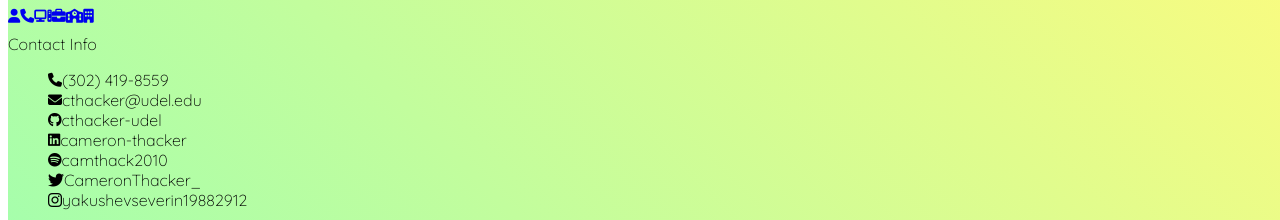
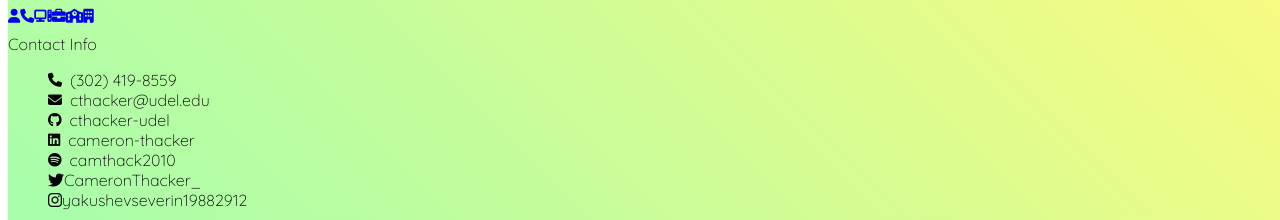
Before and after one commit to cthacker-udel/cthacker-website, a Next.js app: page /contactinfo in a window 1280 px wide. Shown: the part 146-366 px from the top of the page. Built offline with nearby package versions, Linux system fonts and the light colour scheme.

Commit message:
[updatesv2] Updated links

```diff
--- a/src/modules/ContactInfo/ContactInfo.component.tsx
+++ b/src/modules/ContactInfo/ContactInfo.component.tsx
@@ -2,7 +2,7 @@ import React from "react";
 
 import { BasicLayout } from "@/modules/common";
 
-import contactInfoStyles from "./ContactInfo.module.css";
+import styles from "./ContactInfo.module.css";
 
 /**
  * The Contact Info page
@@ -10,32 +10,63 @@ import contactInfoStyles from "./ContactInfo.module.css";
 export const ContactInfo = (): JSX.Element => (
     <BasicLayout>
         <div
-            className={`d-flex flex-column w-100 justify-content-center align-items-center ${contactInfoStyles.contact_info_page}`}
+            className={`d-flex flex-column w-100 justify-content-center align-items-center ${styles.contact_info_page}`}
         >
-            <div className={`${contactInfoStyles.contact_info_section}`}>
+            <div className={`${styles.contact_info_section}`}>
                 <div className="fs-1 text-decoration-underline mb-2 text-center">
                     {"Contact Info"}
                 </div>
                 <ul className="fa-ul m-0 fs-4">
                     <li className="d-flex flex-row justify-content-center mb-1">
                         <i className="fa-solid fa-phone my-auto fa-sm" />
-                        <span className="ms-2">{"(302) 419-8559"}</span>
+                        <a
+                            className={styles.contact_info_link}
+                            href="tel:3024198559"
+                        >
+                            {"(302) 419-8559"}
+                        </a>
                     </li>
                     <li className="d-flex flex-row justify-content-center mb-1">
                         <i className="fa-solid fa-envelope fa-sm my-auto" />
-                        <span className="ms-2">{"cthacker@udel.edu"}</span>
+                        <a
+                            className={styles.contact_info_link}
+                            href="mailto:cthacker@udel.edu"
+                        >
+                            {"cthacker@udel.edu"}
+                        </a>
                     </li>
                     <li className="d-flex flex-row justify-content-center mb-1">
                         <i className="fa-brands fa-github fa-sm my-auto" />
-                        <span className="ms-2">{"cthacker-udel"}</span>
+                        <a
+                            className={styles.contact_info_link}
+                            href="https://github.com/cthacker-udel"
+                            rel="noreferrer"
+                            target="_blank"
+                        >
+                            {"cthacker-udel"}
+                        </a>
                     </li>
                     <li className="d-flex flex-row justify-content-center mb-1">
                         <i className="fa-brands fa-linkedin fa-sm my-auto" />
-                        <span className="ms-2">{"cameron-thacker"}</span>
+                        <a
+                            className={styles.contact_info_link}
+                            href="https://www.linkedin.com/in/cameron-thacker/"
+                            rel="noreferrer"
+                            target="_blank"
+                        >
+                            {"cameron-thacker"}
+                        </a>
                     </li>
                     <li className="d-flex flex-row justify-content-center mb-1">
                         <i className="fa-brands fa-spotify fa-sm my-auto" />
-                        <span className="ms-2">{"camthack2010"}</span>
+                        <a
+                            className={styles.contact_info_link}
+                            href="https://open.spotify.com/user/camthack2010"
+                            rel="noreferrer"
+                            target="_blank"
+                        >
+                            {"camthack2010"}
+                        </a>
                     </li>
                     <li className="d-flex flex-row justify-content-center mb-1">
                         <i className="fa-brands fa-twitter my-auto" />
--- a/src/modules/ContactInfo/ContactInfo.module.css
+++ b/src/modules/ContactInfo/ContactInfo.module.css
@@ -1,4 +1,3 @@
-
 @keyframes contact_info_section_anim {
     from {
         opacity: 0%;
@@ -18,3 +17,9 @@
     animation-duration: 1s;
     animation-fill-mode: forwards;
 }
+
+.contact_info_link {
+    text-decoration: none;
+    color: black;
+    margin-left: 0.5em;
+}
```
Also changed, not shown: src/hooks/useRepos.ts (+10 -0 lines).
